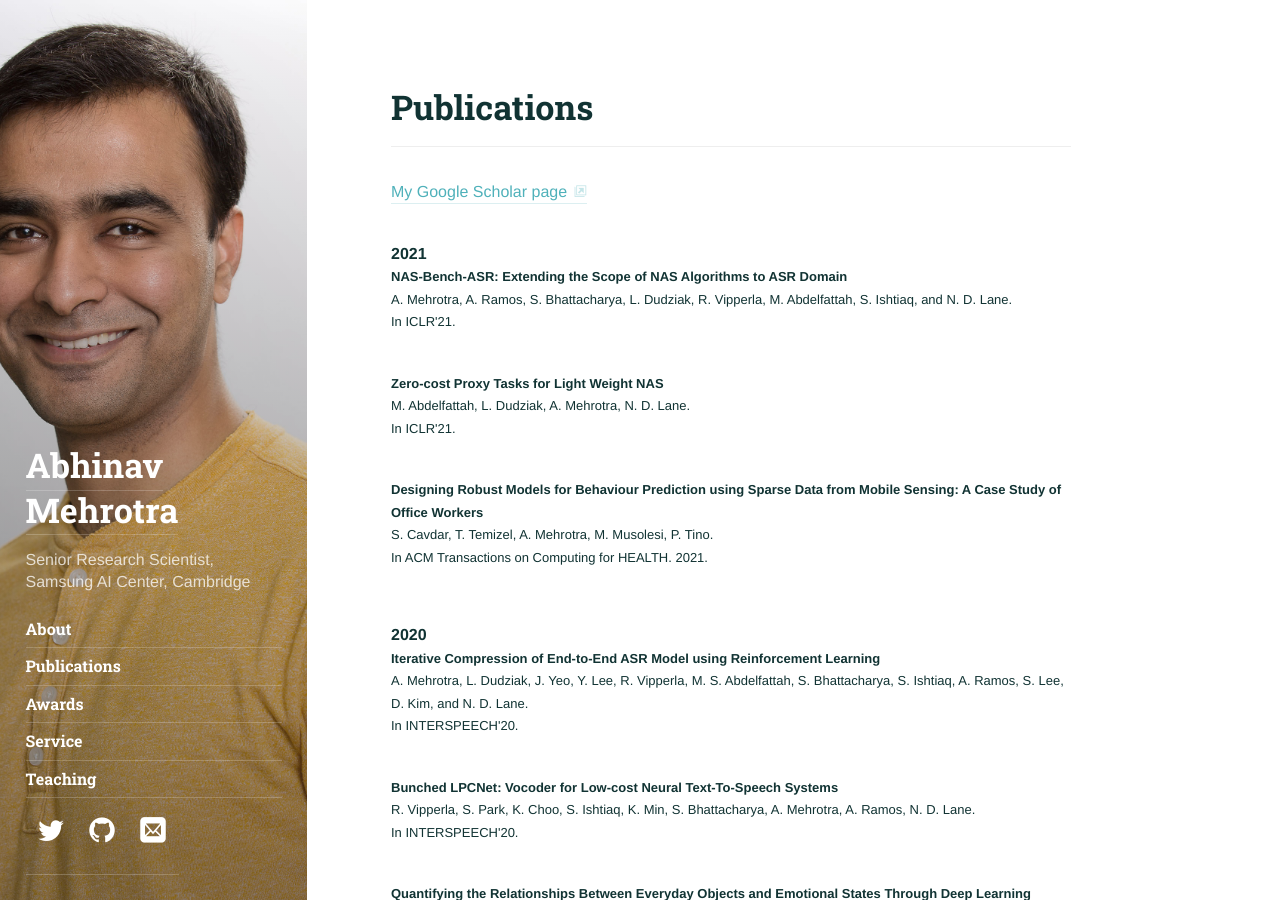
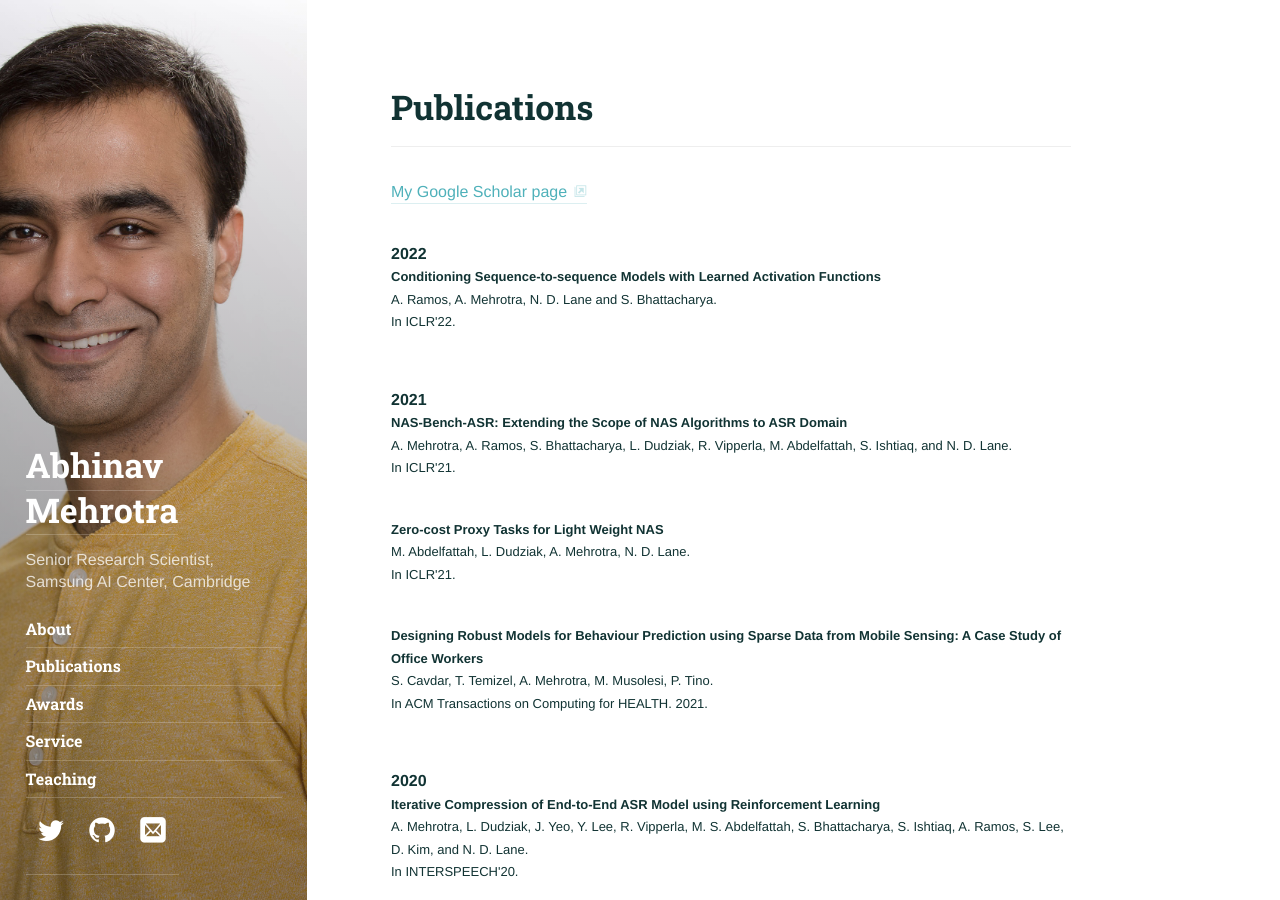
Before and after one commit to AbhinavMehrotra/AbhinavMehrotra.github.io, a Jekyll site: the page built from _sections/publications.md, in a window 1280 px wide and 900 px high. Built offline with Jekyll 4.4.1, drawn with Linux system fonts in a browser that asks for light colours; some web fonts are replaced.

Commit message:
Update publications.md

```diff
--- a/_sections/publications.md
+++ b/_sections/publications.md
@@ -14,6 +14,16 @@ description: >
 <BR><BR>
 
 
+
+
+<B>2022</B><BR>
+
+<font size="2">
+<B>Conditioning Sequence-to-sequence Models with Learned Activation Functions</B>  <BR>
+A. Ramos, A. Mehrotra, N. D. Lane and S. Bhattacharya. <BR>
+In ICLR'22.
+</font>
+<BR>
 
 <B>2021</B><BR>
 
```
